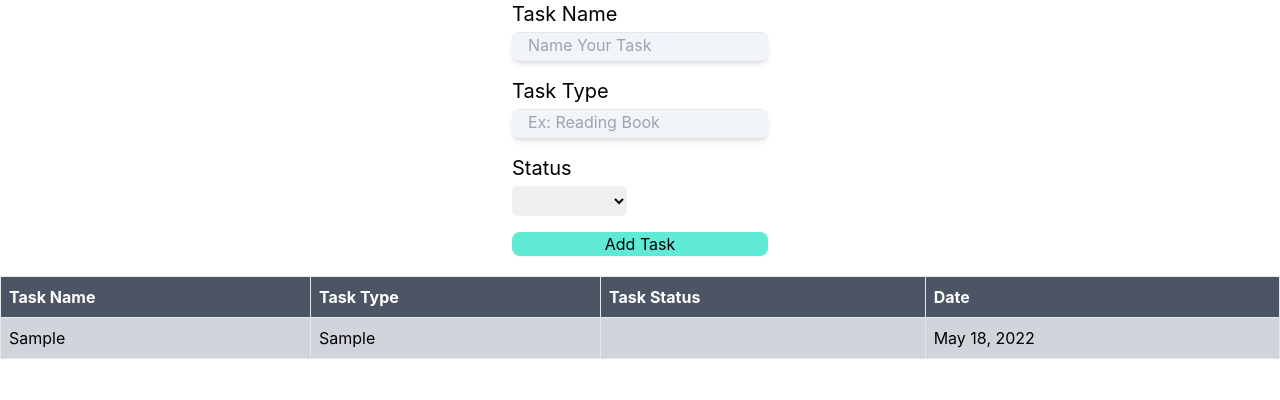
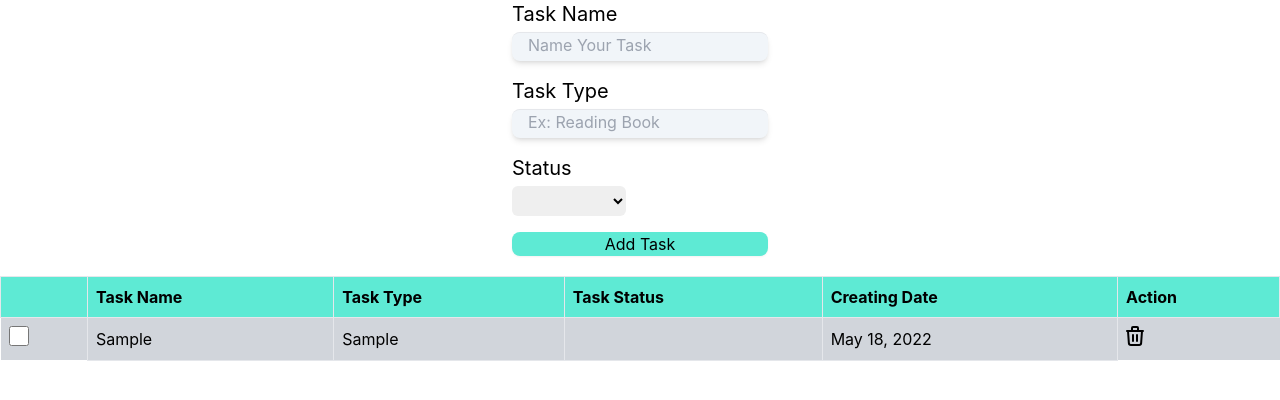
Before and after one commit to Micro-dot/todo-list, a React (Create React App) app: page / in a window 1280 px wide. Both pictures are taken after typing "Sample", "Sample" into the empty fields and a click on the input "Add Task". Shown: the top 400 px of the page. Built offline with nearby package versions, Linux system fonts and the light colour scheme.

Commit message:
Todo delete Button Add

```diff
--- a/src/Components/AddTodo.js
+++ b/src/Components/AddTodo.js
@@ -96,7 +96,6 @@ const AddTodo = () => {
                 {/* Task Status */}
                 <select name='status' value={taskStatus} className='p-1 rounded-md mt-1' onChange={handleTaskStatus}> Select
                     <option className="rounded" hidden></option>
-                    <option className="rounded">Not Started</option>
                     <option className="rounded">In Progress</option>
                     <option className="rounded">Completed</option>
                 </select><br />
@@ -110,21 +109,38 @@ const AddTodo = () => {
             {/* Task List */}
             <table class="min-w-full border-collapse block md:table mt-5">
                 <thead class="block md:table-header-group">
-                    <tr class="border border-grey-500 md:border-none block md:table-row absolute -top-full md:top-auto -left-full md:left-auto  md:relative ">
-                        <th class="bg-gray-600 p-2 text-white font-bold md:border md:border-grey-500 text-left block md:table-cell">Task Name</th>
-                        <th class="bg-gray-600 p-2 text-white font-bold md:border md:border-grey-500 text-left block md:table-cell">Task Type</th>
-                        <th class="bg-gray-600 p-2 text-white font-bold md:border md:border-grey-500 text-left block md:table-cell">Task Status</th>
-                        <th class="bg-gray-600 p-2 text-white font-bold md:border md:border-grey-500 text-left block md:table-cell">Date</th>
+
+                    <tr class="border  border-grey-500 md:border-none block md:table-row absolute -top-full md:top-auto -left-full md:left-auto  md:relative ">
+                        <th class="bg-teal-300 p-2 text-black font-bold md:border md:border-grey-500 text-left block md:table-cell"> </th>
+                        <th class="bg-teal-300 p-2 text-black font-bold md:border md:border-grey-500 text-left block md:table-cell">Task Name</th>
+                        <th class="bg-teal-300 p-2 text-black font-bold md:border md:border-grey-500 text-left block md:table-cell">Task Type</th>
+                        <th class="bg-teal-300 p-2 text-black font-bold md:border md:border-grey-500 text-left block md:table-cell">Task Status</th>
+                        <th class="bg-teal-300 p-2 text-black font-bold md:border md:border-grey-500 text-left block md:table-cell">Creating Date</th>
+                        <th class="bg-teal-300 p-2 text-black font-bold md:border md:border-grey-500 text-left block md:table-cell">Action</th>
                     </tr>
                 </thead>
                 <tbody class="block md:table-row-group">
                     {
                         todos.map(todo =>
                             <tr class={(todo.status === 'Completed') ? "bg-green-300 border border-grey-500 md:border-none block md:table-row" : "bg-gray-300 border border-grey-500 md:border-none block md:table-row"}>
+                                <td class="p-2">
+                                    <input type="checkbox" class="w-5 h-5" />
+                                </td>
                                 <td class="p-2 md:border md:border-grey-500 text-left block md:table-cell">{todo.name}</td>
                                 <td class="p-2 md:border md:border-grey-500 text-left block md:table-cell">{todo.type}</td>
                                 <td class="p-2 md:border md:border-grey-500 text-left block md:table-cell">{todo.status}</td>
                                 <td class="p-2 md:border md:border-grey-500 text-left block md:table-cell">{todo.time}</td>
+                                <td>
+                                    <button>
+                                        <svg class="w-8 h-8 hover:text-blue-600 rounded-full hover:bg-gray-100 p-1"
+                                            fill="none" stroke="currentColor" viewBox="0 0 24 24"
+                                            xmlns="http://www.w3.org/2000/svg">
+                                            <path stroke-linecap="round" stroke-linejoin="round" stroke-width="2"
+                                                d="M19 7l-.867 12.142A2 2 0 0116.138 21H7.862a2 2 0 01-1.995-1.858L5 7m5 4v6m4-6v6m1-10V4a1 1 0 00-1-1h-4a1 1 0 00-1 1v3M4 7h16">
+                                            </path>
+                                        </svg>
+                                    </button>
+                                </td>
                             </tr>
                         )
                     }
```
